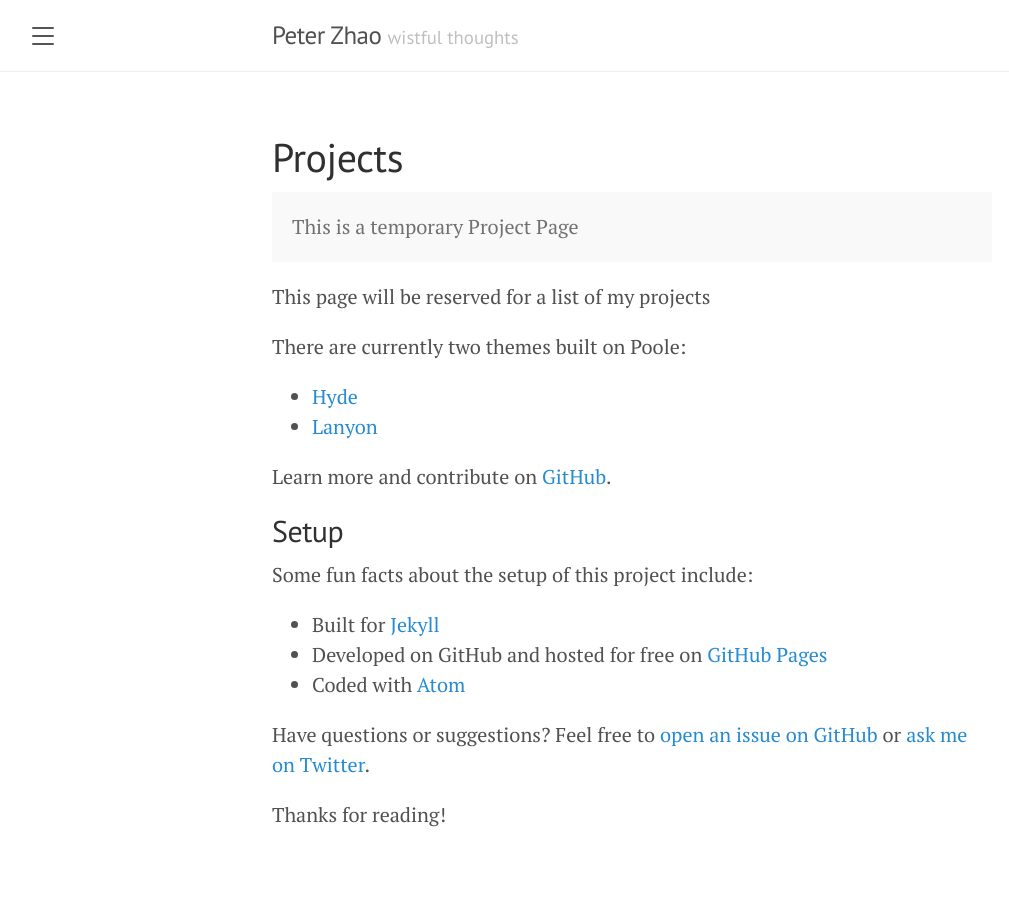
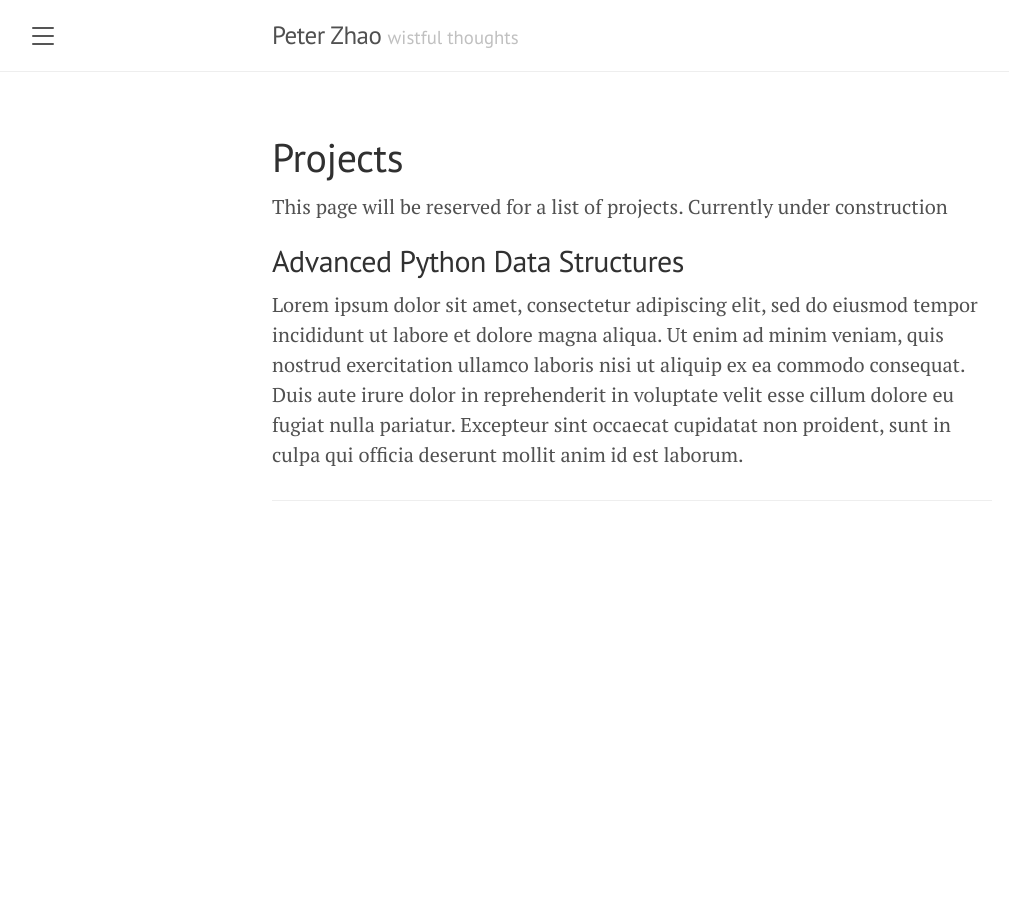
Before and after one commit to pzhao1799/pzhao1799.github.io, a Jekyll site: the page built from projects.md, in a window 1280 px wide. Shown: the whole page, without its empty margins (8-1017 px from the left). Built offline with Jekyll 4.4.1, drawn with Linux system fonts in a browser that asks for light colours.

```diff
--- a/projects.md
+++ b/projects.md
@@ -3,27 +3,10 @@
 title: Projects
 ---
 
-<p class="message">
-  This is a temporary Project Page
-</p>
+This page will be reserved for a list of projects. Currently under construction
 
-This page will be reserved for a list of my projects
+## Advanced Python Data Structures
 
-There are currently two themes built on Poole:
+Lorem ipsum dolor sit amet, consectetur adipiscing elit, sed do eiusmod tempor incididunt ut labore et dolore magna aliqua. Ut enim ad minim veniam, quis nostrud exercitation ullamco laboris nisi ut aliquip ex ea commodo consequat. Duis aute irure dolor in reprehenderit in voluptate velit esse cillum dolore eu fugiat nulla pariatur. Excepteur sint occaecat cupidatat non proident, sunt in culpa qui officia deserunt mollit anim id est laborum.
 
-* [Hyde](http://hyde.getpoole.com)
-* [Lanyon](http://lanyon.getpoole.com)
-
-Learn more and contribute on [GitHub](https://github.com/poole).
-
-## Setup
-
-Some fun facts about the setup of this project include:
-
-* Built for [Jekyll](https://jekyllrb.com)
-* Developed on GitHub and hosted for free on [GitHub Pages](https://pages.github.com)
-* Coded with [Atom](https://atom.io)
-
-Have questions or suggestions? Feel free to [open an issue on GitHub](https://github.com/poole/issues/new) or [ask me on Twitter](https://twitter.com/mdo).
-
-Thanks for reading!
+________________________________________________________
```
Also changed, not shown: _posts/2020-05-27-hello-world.md (+1 -1 lines), _posts/2020-05-28-Casa-de-Papel.md (+7 -1 lines), about.md (+1 -1 lines).
